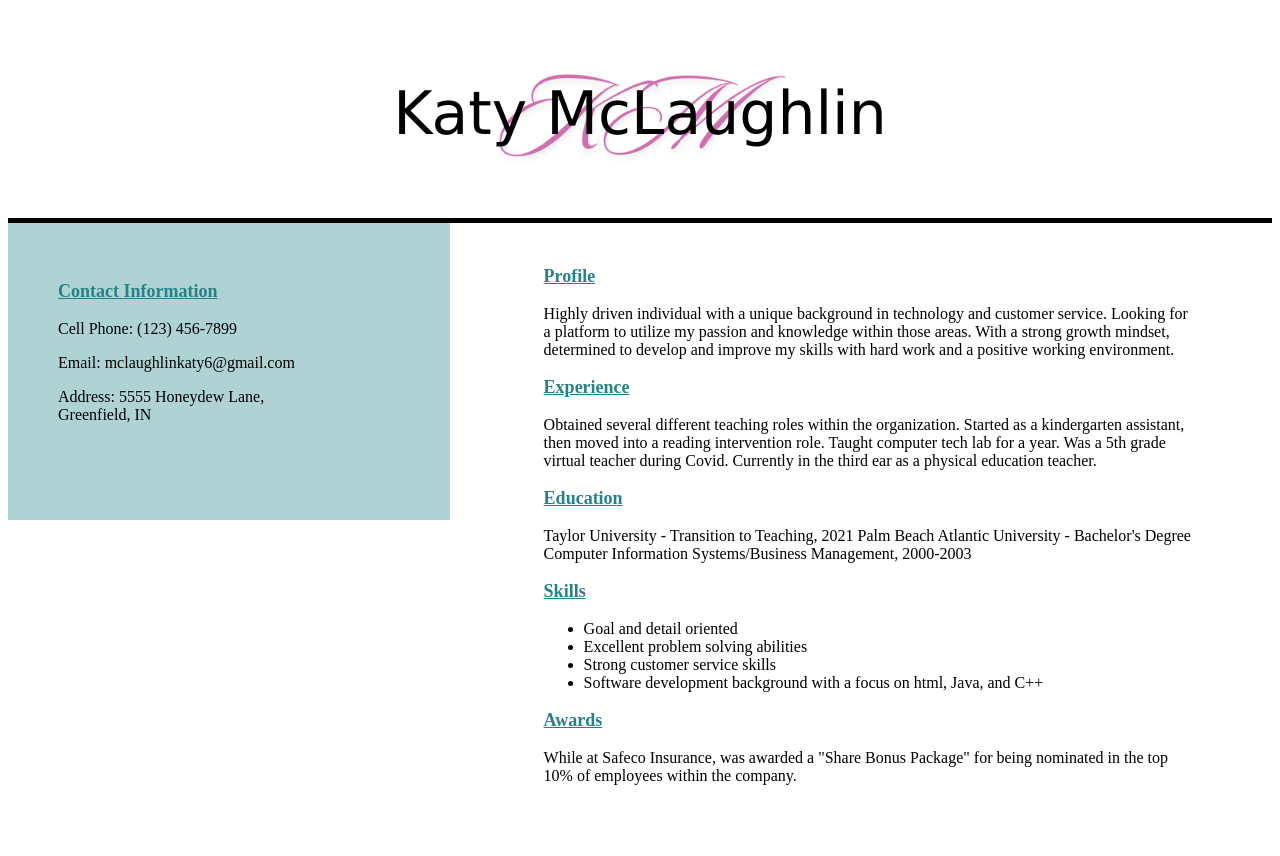
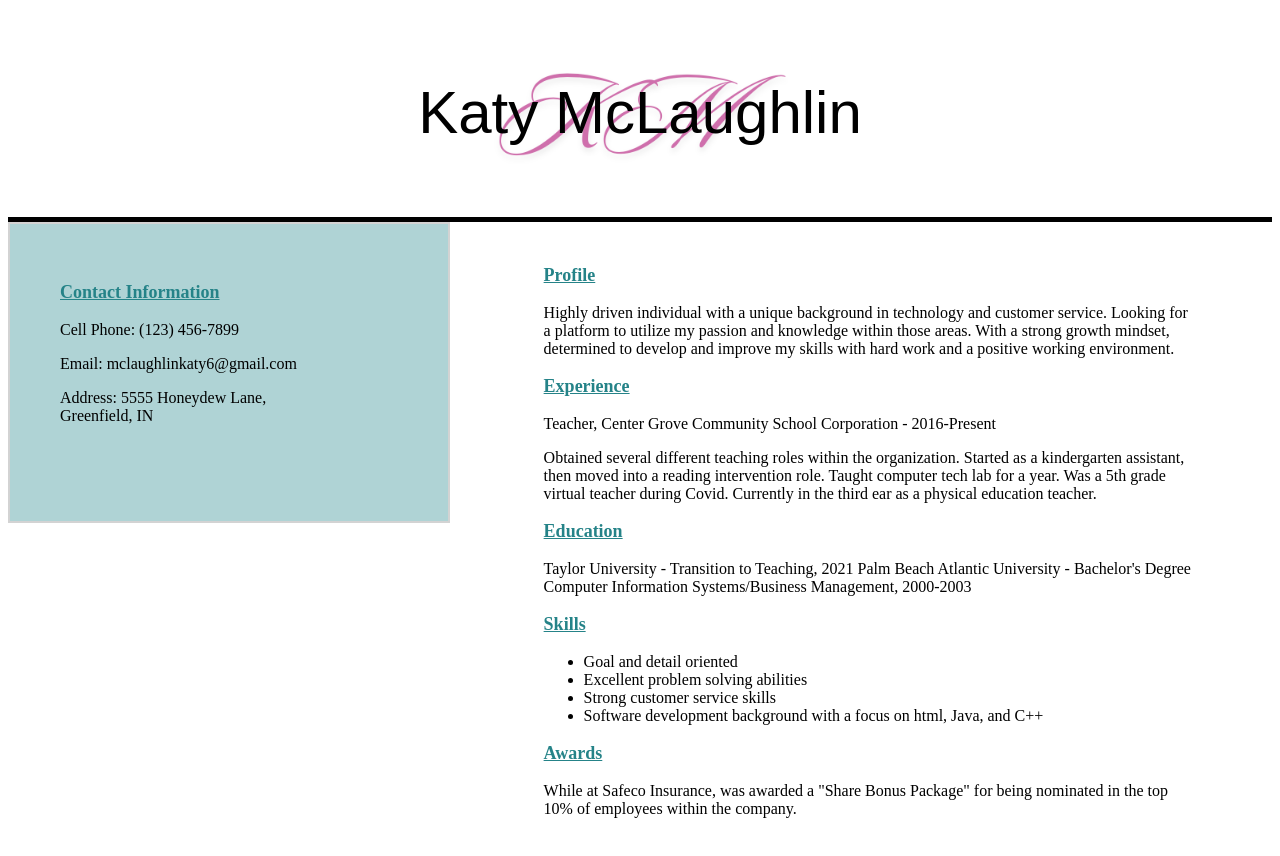
Before and after one commit to katymclaughlin/resume, a plain HTML site: page index.html in a window 1280 px wide. Drawn offline with Linux system fonts and the light colour scheme.

Commit message:
"added font and border tags"

```diff
--- a/index.html
+++ b/index.html
@@ -26,6 +26,7 @@
         and a positive working environment.
     </p>
     <p ID="header">Experience</p>
+    <p>Teacher, Center Grove Community School Corporation - 2016-Present</p>
     <p>Obtained several different teaching roles within the organization.  Started as a
         kindergarten assistant, then moved into a reading intervention role.  Taught computer
         tech lab for a year.  Was a 5th grade virtual teacher during Covid.  Currently in
--- a/main.css
+++ b/main.css
@@ -7,16 +7,13 @@ img {
   /*setting id for title of page*/
 #title {
     text-align: center;
-    font-family: 'Lucida Sans', 'Lucida Sans Regular', 'Lucida Grande', 'Lucida Sans Unicode', Geneva, Verdana, sans-serif;
-    font-size: 60px;
     margin: 20px 20px 20px 20px;
 }
 
     /*Adding background to name*/
 .title {
     text-align: center;
-    font-family: 'Lucida Sans', 'Lucida Sans Regular', 'Lucida Grande', 'Lucida Sans Unicode', Geneva, Verdana, sans-serif;
-    font-size: 60px;
+    font: 60px Arial, bold;
     background: url(KM.png);
     background-size: 300px;
     background-repeat: no-repeat;
@@ -38,6 +35,7 @@ img {
     font-size: 16px;
     background-color: rgb(175, 211, 213);
     padding: 40px 150px 80px 50px;
+    border: 2px solid lightgrey;
 }
 
 /*Adding padding for resume section*/
```
